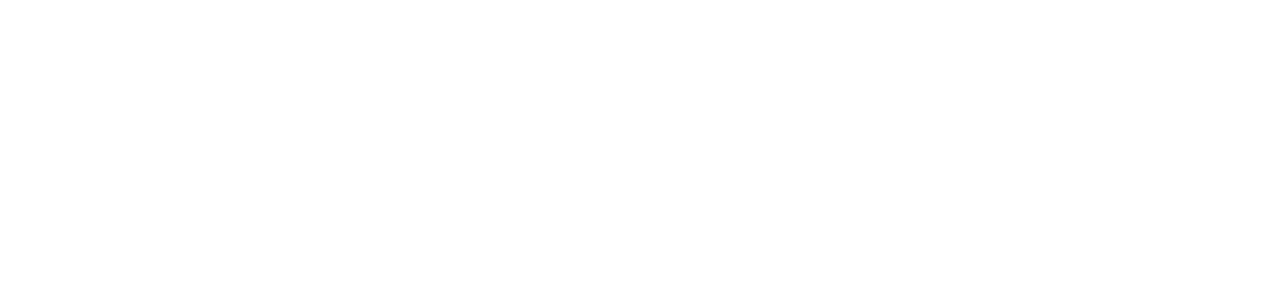
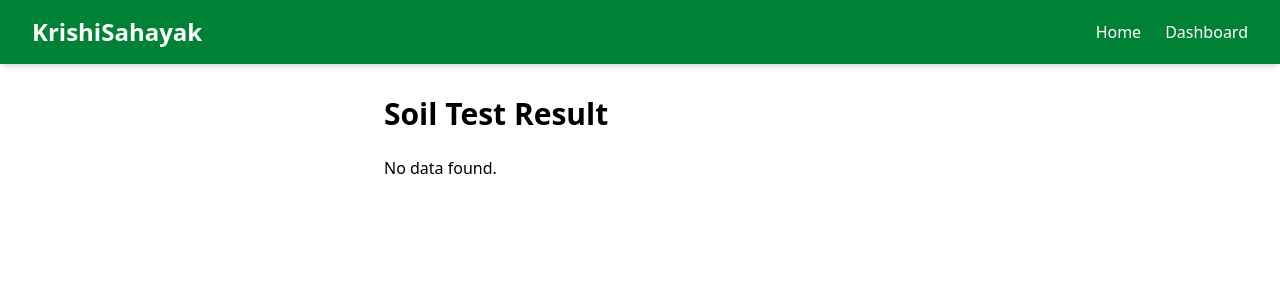
Before and after one commit to Krishna-zz/Krishisahayak_avishkar, a React (Vite) app in the folder Client/Krishi-sahayak/: page /soil-result in a window 1280 px wide. Shown: the top 300 px of the page. Built offline with nearby package versions, Linux system fonts and the light colour scheme.

Commit message:
soil result page is completed

```diff
--- a/Client/Krishi-sahayak/src/Pages/SoilResult.jsx
+++ b/Client/Krishi-sahayak/src/Pages/SoilResult.jsx
@@ -1,14 +1,35 @@
 
 import React, { useState } from "react";
-import axios from "axios";
+
 import Navbar from "../Components/Navbar";
 
 const SoilResult = () => {
+  const data = JSON.parse(localStorage.getItem("soil"));
+
   return (
-    <div>
+    <>
+      <Navbar />
 
-    </div>
-  )
+      <div className="p-8 max-w-xl mx-auto">
+        <h1 className="text-3xl font-bold mb-6">Soil Test Result</h1>
+
+        {!data ? (
+          <p>No data found.</p>
+        ) : (
+          <div className="bg-white p-6 rounded-lg shadow-md space-y-4">
+            <h2 className="text-xl font-bold">Soil Type:</h2>
+            <p>{data.soilType}</p>
+
+            <h2 className="text-xl font-bold">Fertilizer Advice:</h2>
+            <p>{data.fertilizerRecommendation}</p>
+
+            <h2 className="text-xl font-bold">Irrigation Advice:</h2>
+            <p>{data.irrigationAdvice}</p>
+          </div>
+        )}
+      </div>
+    </>
+  );
 }
 
 export default SoilResult
```
